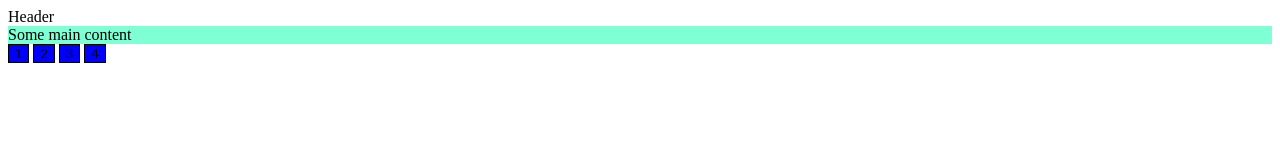
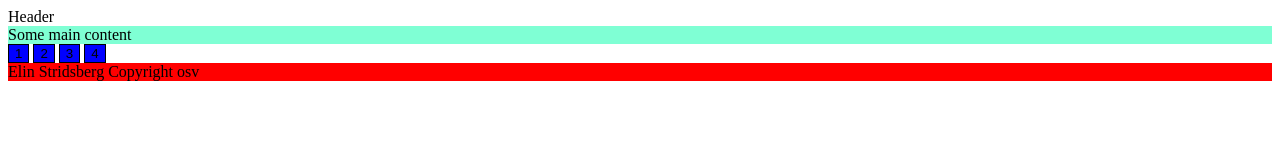
Before and after one commit to ElinStridsberg/gittest, a plain HTML site: page index.html in a window 1280 px wide. Drawn offline with Linux system fonts and the light colour scheme.

Commit message:
Added a  footer and styled it

```diff
--- a/css/style.css
+++ b/css/style.css
@@ -7,3 +7,8 @@ button{
     background-color: blue;
     border: 1px solid black;
 }
+
+footer{
+
+    background-color: red;
+}
--- a/index.html
+++ b/index.html
@@ -18,5 +18,7 @@
     <button>3</button>
     <button>4</button>
   </div>
+
+  <footer>Elin Stridsberg Copyright osv</footer>
 </body>
 </html>
```
